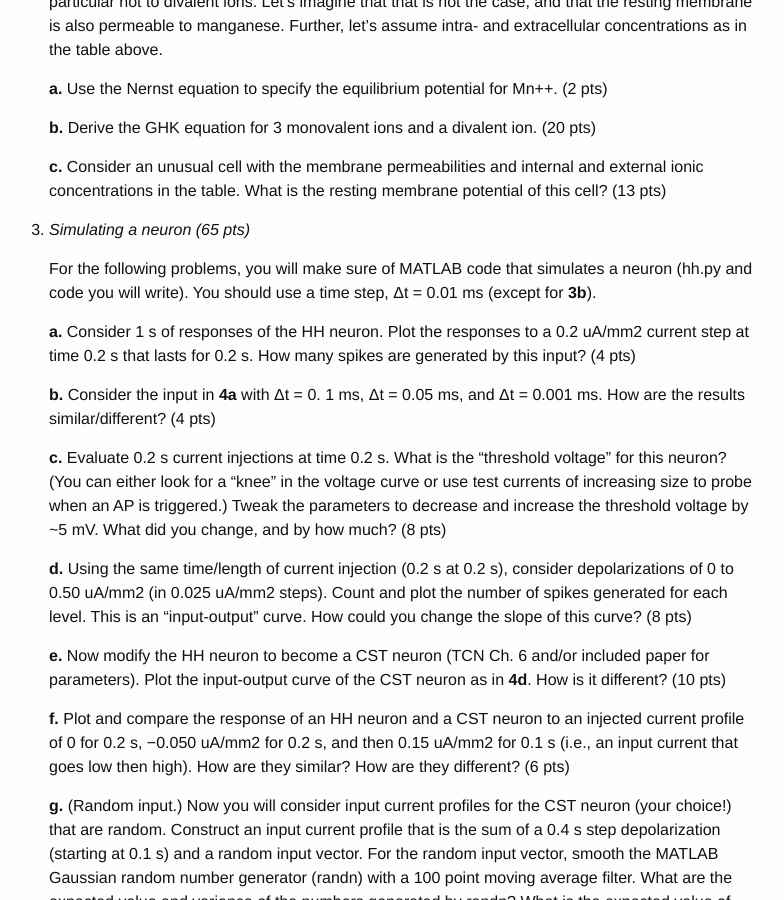
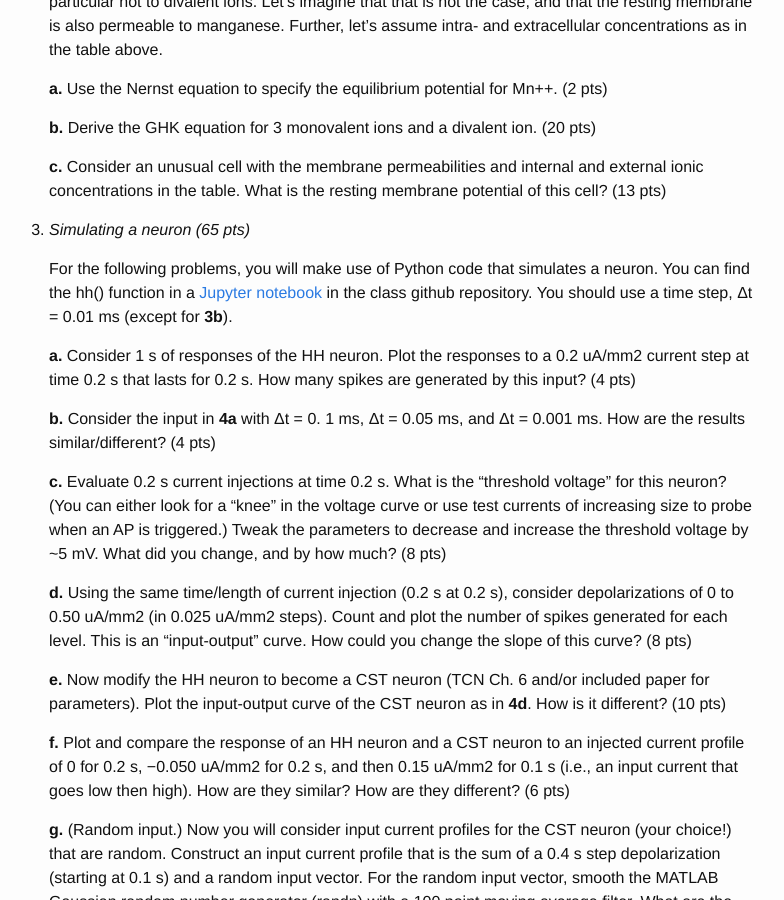
Before and after one commit to elec548/elec548.github.io, a Jekyll site: the page built from Assignments/hw2.md, in a window 1280 px wide and 900 px high, scrolled down 1120 px. Shown: the whole window, without its empty margins (251-1035 px from the left). Built offline with Jekyll 4.4.1, drawn with Linux system fonts in a browser that asks for light colours.

Commit message:
Updated homework 2 with jupyter notebook

```diff
--- a/Assignments/hw2.md
+++ b/Assignments/hw2.md
@@ -68,8 +68,10 @@ of electrophysiology as well as providing some “warmup” Python work._
 
 3. _Simulating a neuron (65 pts)_
 
-   For the following problems, you will make sure of MATLAB code that simulates a neuron (hh.py
-   and code you will write). You should use a time step, Δt  = 0.01 ms (except for **3b**).
+   For the following problems, you will make use of Python code that simulates a neuron. You
+   can find the hh() function in a [Jupyter
+   notebook](https://github.com/elec548/JupyterNotebooks/blob/master/HodgkinHuxleyNotebook.ipynb)
+   in the class github repository. You should use a time step, Δt  = 0.01 ms (except for **3b**).
 
    **a.** Consider 1 s of responses of the HH neuron. Plot the responses to a 0.2 uA/mm2
    current step at time 0.2 s that lasts for 0.2 s. How many spikes are generated by this
```
